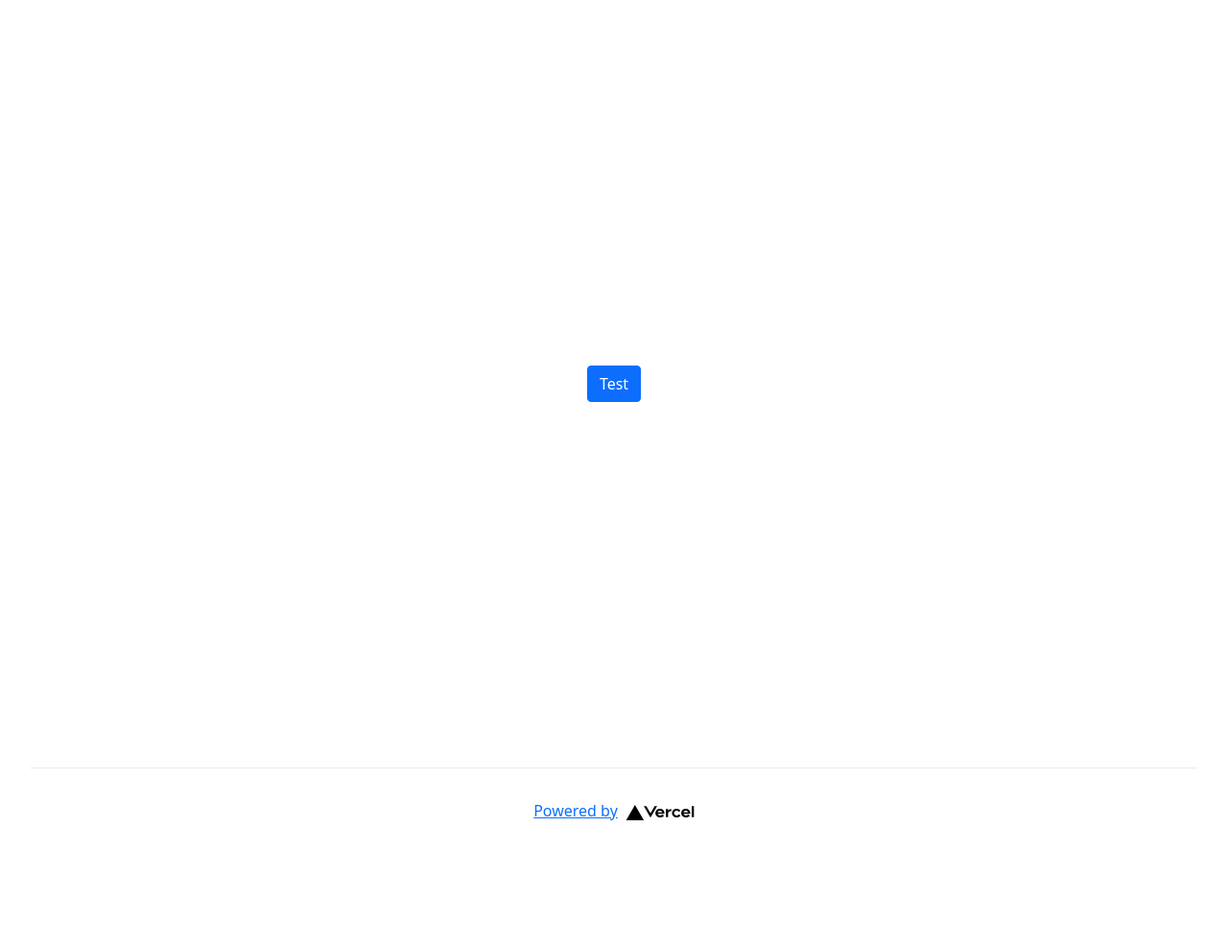
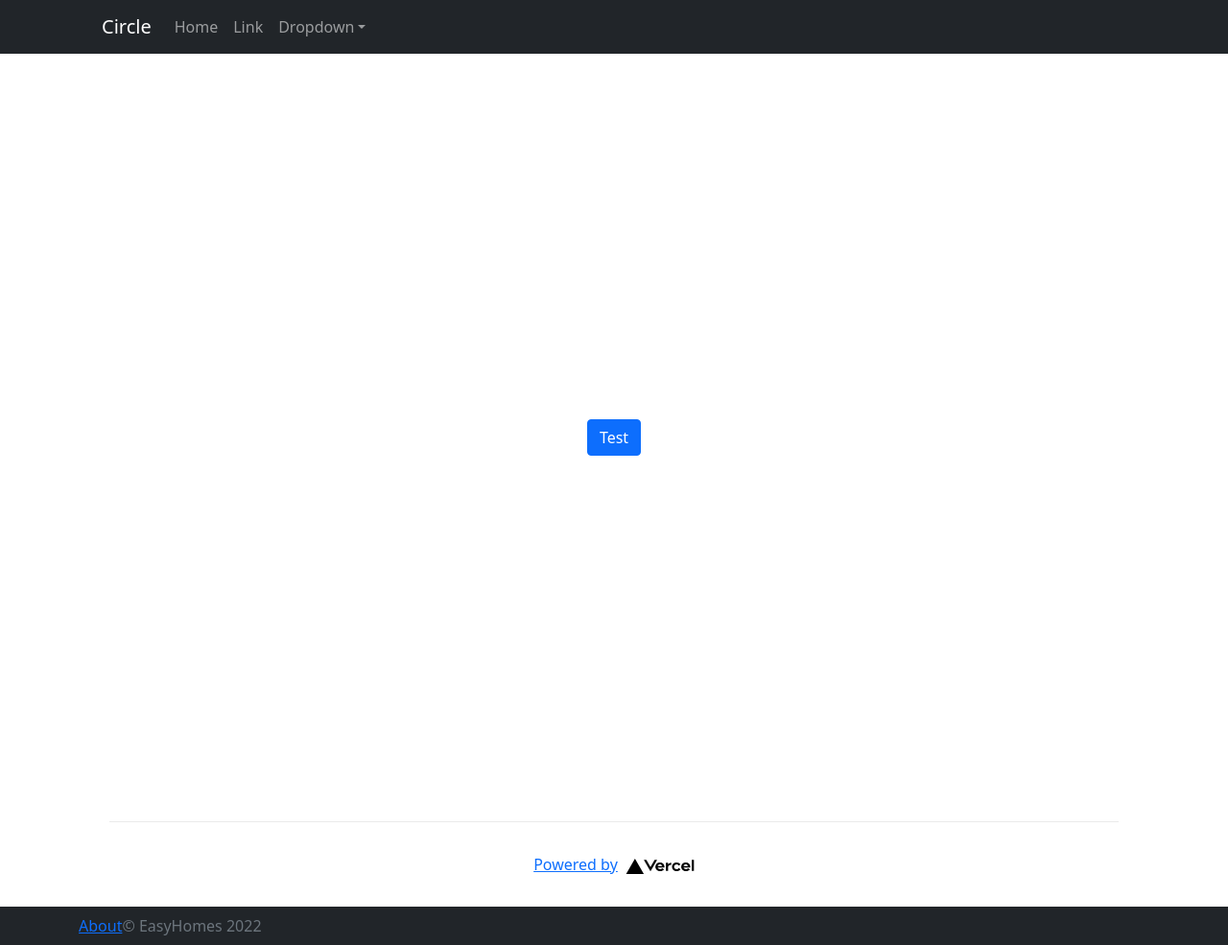
Before and after one commit to irfanullahjan/cm3035-advanced-web-development, a Next.js app in the folder final/frontend/: page / in a window 1280 px wide. Shown: the whole page at 96% size. Before the commit the page ends 889 px from the top, so only its background shows below. Built offline with nearby package versions, Linux system fonts and the light colour scheme.

Commit message:
basic layout

```diff
--- /dev/null
+++ b/final/frontend/components/Layout.tsx
@@ -0,0 +1,56 @@
+import {
+  Col,
+  Container,
+  Nav,
+  Navbar,
+  NavItem,
+  Row,
+} from 'react-bootstrap';
+import { NavbarTop } from './NavbarTop';
+import Link from 'next/link';
+
+type Props = {
+  children: JSX.Element;
+};
+
+export function Layout(props: Props) {
+  const { children } = props;
+  return (
+    <>
+      <div className="bg-dark">
+        <Container>
+          <Row>
+            <Col>
+              <NavbarTop />
+            </Col>
+          </Row>
+        </Container>
+      </div>
+      <div style={{ flex: '1 0 auto' }}>
+        <Container>
+          <Row>
+            <Col>{children}</Col>
+          </Row>
+        </Container>
+      </div>
+      <div className="bg-dark text-secondary" style={{ flexShrink: 0 }}>
+        <Container>
+          <Row>
+            <Col>
+              <Navbar>
+                <Nav navbar>
+                  <NavItem>
+                    <Link href="/about">About</Link>
+                  </NavItem>
+                </Nav>
+                <span>
+                  &copy; EasyHomes {new Date().getFullYear()}
+                </span>
+              </Navbar>
+            </Col>
+          </Row>
+        </Container>
+      </div>
+    </>
+  );
+}
--- /dev/null
+++ b/final/frontend/components/NavbarTop.tsx
@@ -0,0 +1,38 @@
+import {
+  Container,
+  Nav,
+  Navbar,
+  NavDropdown,
+} from "react-bootstrap";
+
+export const NavbarTop = () => {
+  return (
+    <div>
+      <Navbar bg="dark" expand="lg" variant="dark">
+        <Container>
+          <Navbar.Brand href="#home">Circle</Navbar.Brand>
+          <Navbar.Toggle aria-controls="basic-navbar-nav" />
+          <Navbar.Collapse id="basic-navbar-nav">
+            <Nav className="me-auto">
+              <Nav.Link href="#home">Home</Nav.Link>
+              <Nav.Link href="#link">Link</Nav.Link>
+              <NavDropdown title="Dropdown" id="basic-nav-dropdown">
+                <NavDropdown.Item href="#action/3.1">Action</NavDropdown.Item>
+                <NavDropdown.Item href="#action/3.2">
+                  Another action
+                </NavDropdown.Item>
+                <NavDropdown.Item href="#action/3.3">
+                  Something
+                </NavDropdown.Item>
+                <NavDropdown.Divider />
+                <NavDropdown.Item href="#action/3.4">
+                  Separated link
+                </NavDropdown.Item>
+              </NavDropdown>
+            </Nav>
+          </Navbar.Collapse>
+        </Container>
+      </Navbar>
+    </div>
+  );
+};
--- a/final/frontend/pages/_app.tsx
+++ b/final/frontend/pages/_app.tsx
@@ -1,9 +1,14 @@
-import '../styles/globals.css'
-import 'bootstrap/dist/css/bootstrap.min.css';
-import type { AppProps } from 'next/app'
+import "../styles/globals.css";
+import "bootstrap/dist/css/bootstrap.min.css";
+import type { AppProps } from "next/app";
+import { Layout } from "~components/Layout";
 
 function MyApp({ Component, pageProps }: AppProps) {
-  return <Component {...pageProps} />
+  return (
+    <Layout>
+      <Component {...pageProps} />
+    </Layout>
+  );
 }
 
-export default MyApp
+export default MyApp;
--- a/final/frontend/tsconfig.json
+++ b/final/frontend/tsconfig.json
@@ -13,7 +13,11 @@
     "resolveJsonModule": true,
     "isolatedModules": true,
     "jsx": "preserve",
-    "incremental": true
+    "incremental": true,
+    "baseUrl": "./",
+    "paths": {
+      "~*": ["./*"]
+    }
   },
   "include": ["next-env.d.ts", "**/*.ts", "**/*.tsx"],
   "exclude": ["node_modules"]
```
